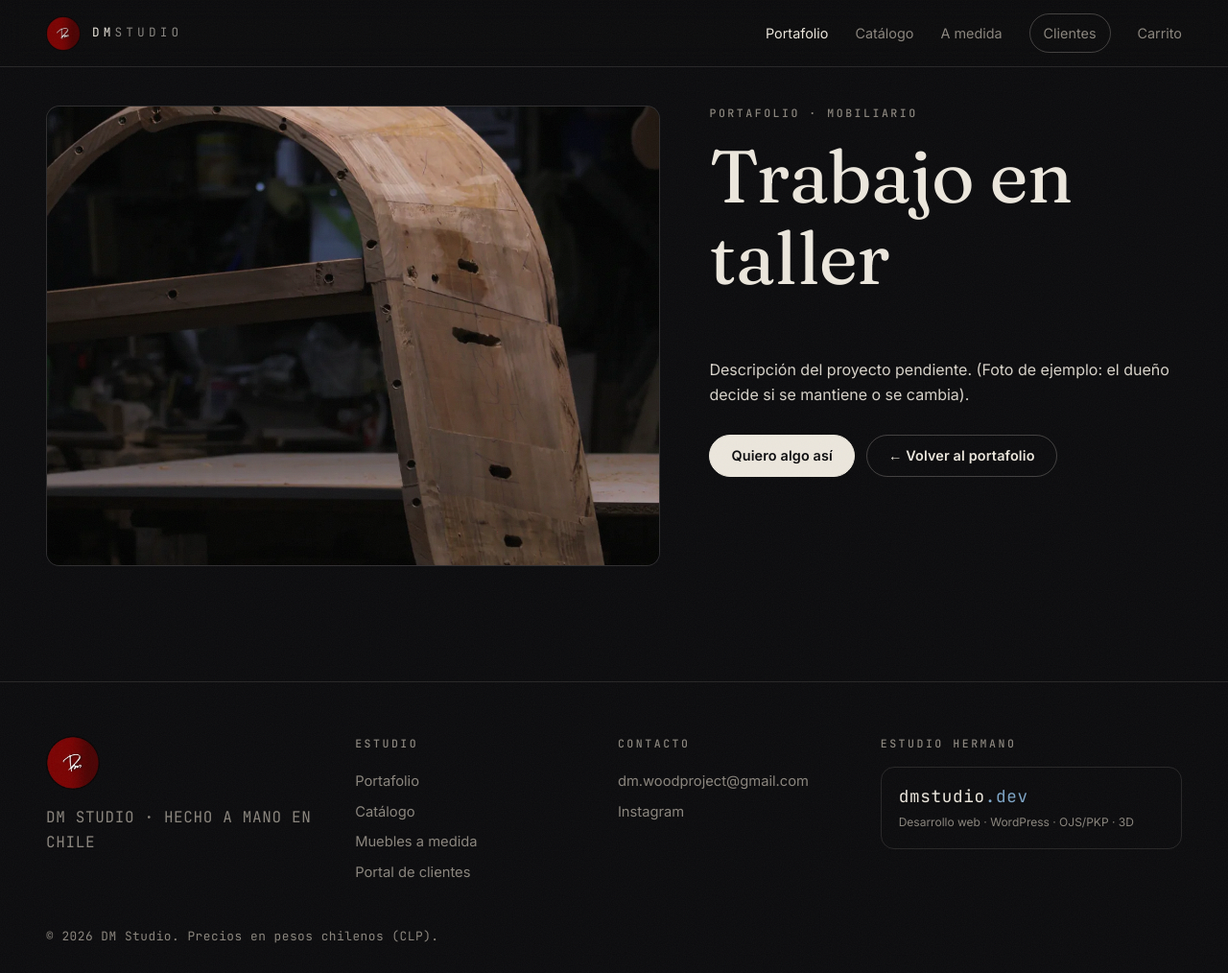
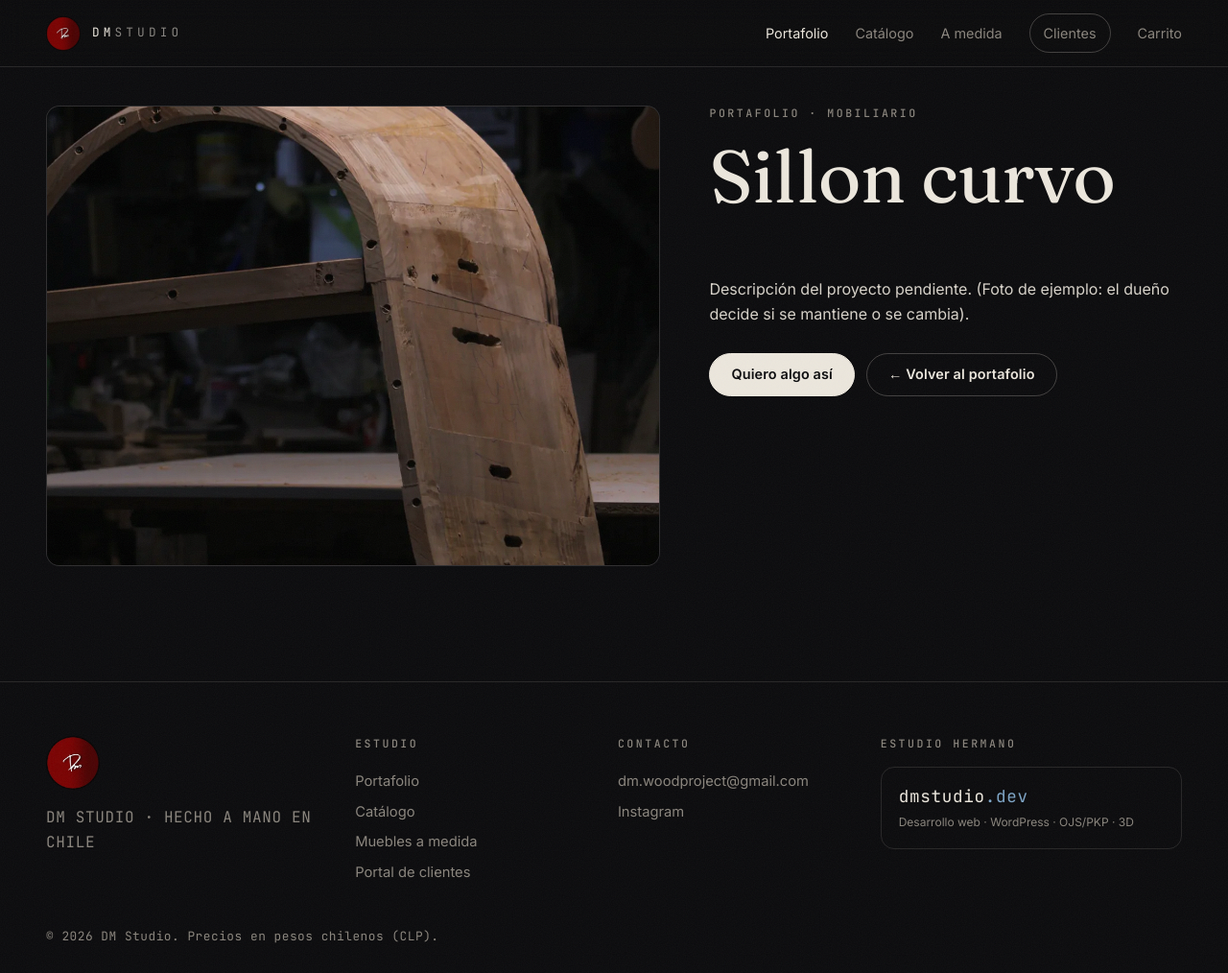
Before and after one commit to dmstudio-cl/dm-studio-cl, a Jekyll site: the page built from _portafolio/trabajo-en-taller.md, in a window 1280 px wide and 1014 px high. Shown: the whole window at 96% size. Built offline with Jekyll 4.4.1, drawn with Linux system fonts in a browser that asks for light colours.

Commit message:
Contenido: actualizar Proyecto «trabajo-en-taller»

```diff
--- a/_portafolio/trabajo-en-taller.md
+++ b/_portafolio/trabajo-en-taller.md
@@ -1,13 +1,12 @@
 ---
-title: "Trabajo en taller"
-categoria: "Mobiliario"
+title: Sillon curvo
+categoria: Mobiliario
 imagen: /assets/img/portafolio/trabajo-en-taller.webp
 material: ""
 medidas: ""
 resumen: ""
 destacado: false
 orden: 16
-# modelo: /assets/modelos/archivo.glb   ← opcional: visor 3D en vez de la foto
 ---
 
 Descripción del proyecto pendiente. (Foto de ejemplo: el dueño decide si se mantiene o se cambia).
```
